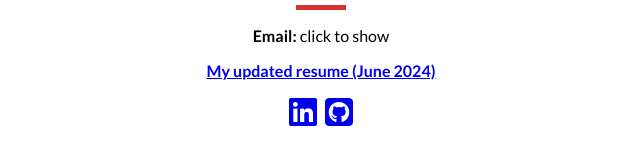
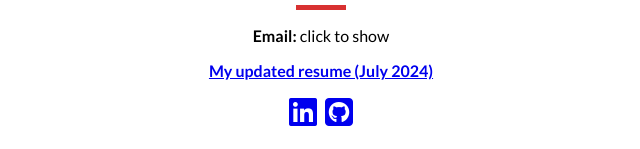
Before and after one commit to Waldoz53/portfolio-site-v3, a plain HTML site: page index.html in a window 1280 px wide. Shown: the part 1514-1663 px from the top of the page, 319-959 px from the left. Drawn offline with nearby package versions, Linux system fonts and the light colour scheme.

Commit message:
update pdf + link

```diff
--- a/index.html
+++ b/index.html
@@ -247,7 +247,7 @@
           <div class="redbar"></div>
           <div class="contact-container">
             <p><strong>Email:</strong>&nbsp;<span @click="showEmail">{{ clickMe }}</span></p>
-            <a href="Resume-waleed-rawasia-june-2024.pdf"><p><strong>My updated resume (June 2024)</strong></p></a>
+            <a href="Resume-waleed-rawasia-july-2024.pdf"><p><strong>My updated resume (July 2024)</strong></p></a>
             <div class="contact-icon-container">
               <!-- icons here -->
               <a href="https://www.linkedin.com/in/waleed-rawasia/">
```
Also changed, not shown: 2 other files.
